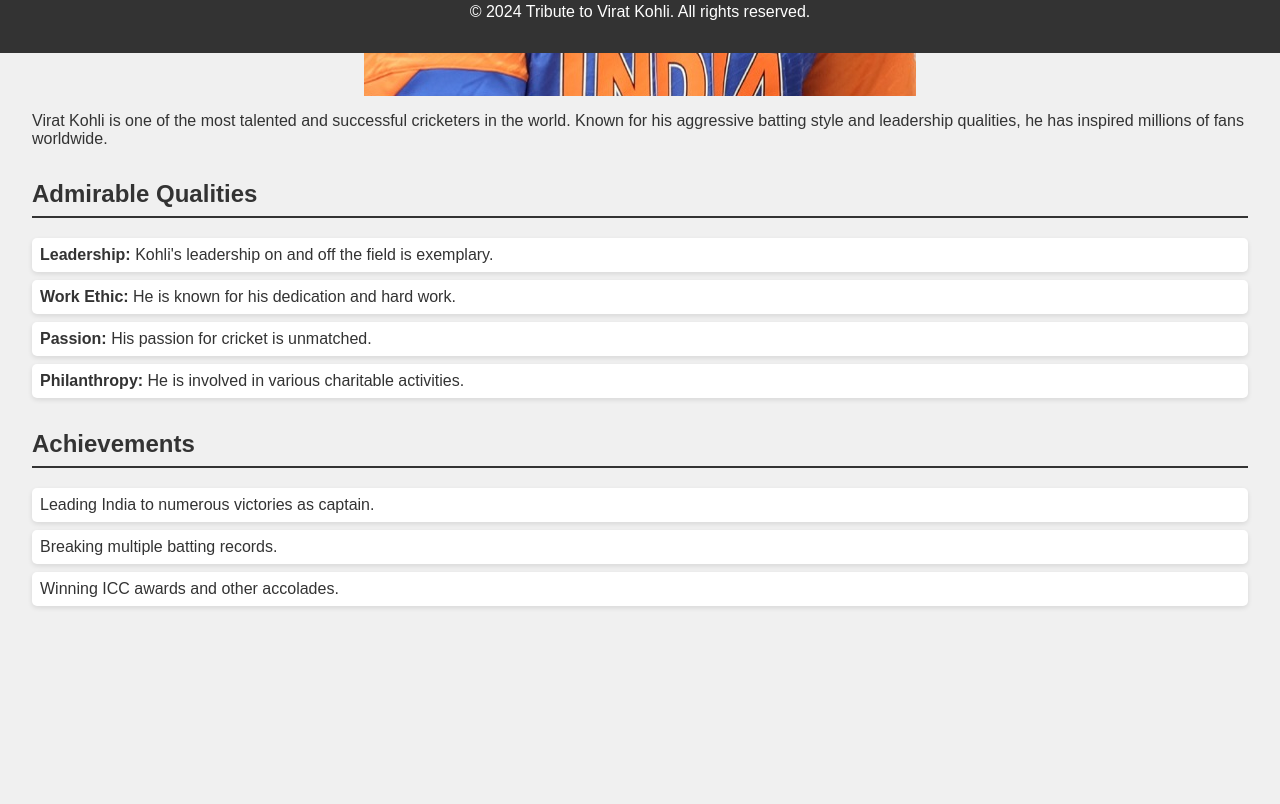
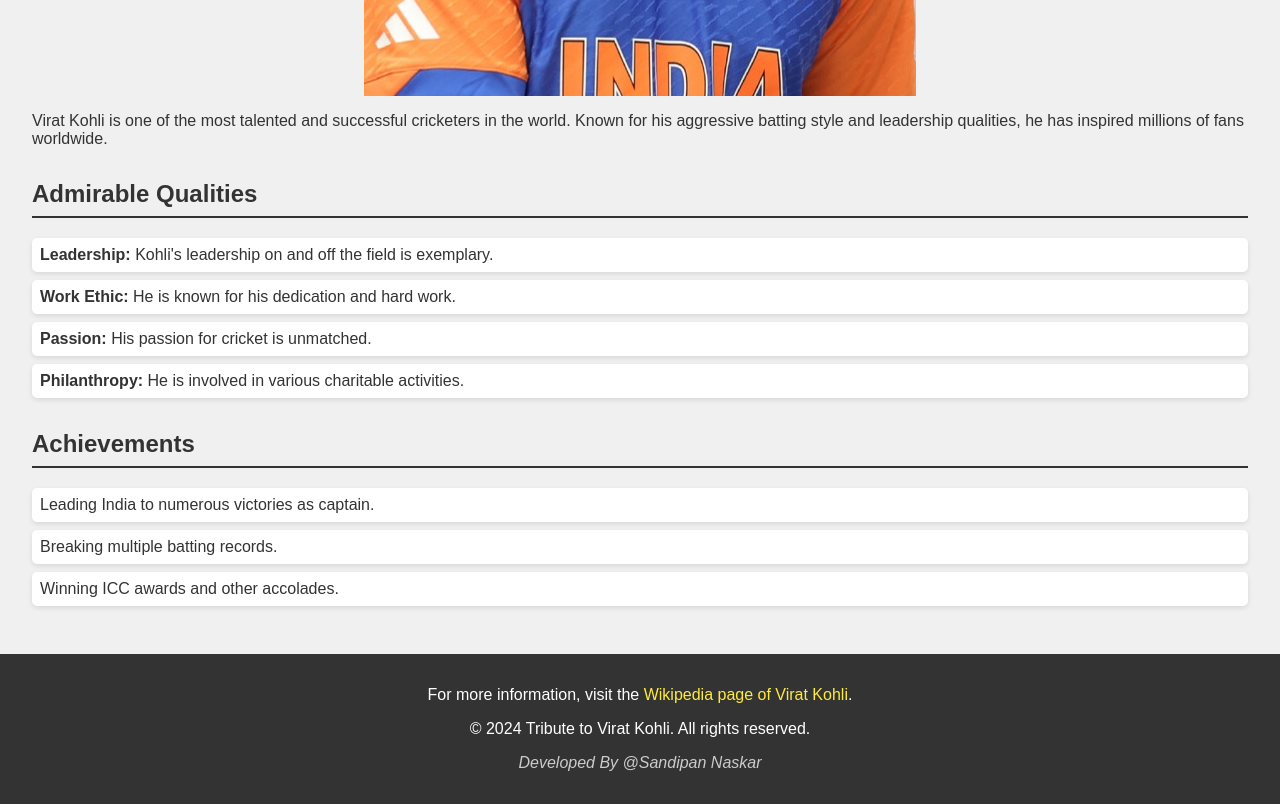
Before and after one commit to Sandipan-Naskar/Level2-Task1, a plain HTML site: page index.html in a window 1280 px wide. Shown: the part 747-1551 px from the top of the page. Before the commit the page ends 1401 px from the top, so only its background shows below. Drawn offline with Linux system fonts and the light colour scheme.

Commit message:
both files edited

```diff
--- a/index.html
+++ b/index.html
@@ -7,6 +7,7 @@
     <link rel="stylesheet" href="styles.css">
 </head>
 <body>
+    <div class="content">
         <header>
             <h1>Virat Kohli</h1>
         </header>
@@ -33,8 +34,11 @@
                 </ul>
             </section>
         </main>
+    </div>
     <footer>
+        <p>For more information, visit the <a href="https://en.wikipedia.org/wiki/Virat_Kohli" target="_blank">Wikipedia page of Virat Kohli</a>.</p>
         <p>&copy; 2024 Tribute to Virat Kohli. All rights reserved.</p>
+        <p class="developer-credit">Developed By @Sandipan Naskar</p>
     </footer>
 </body>
 </html>
--- a/styles.css
+++ b/styles.css
@@ -4,6 +4,13 @@
     color: #333;
     margin: 0;
     padding: 0;
+    display: flex;
+    flex-direction: column;
+    min-height: 100vh;
+}
+
+.content {
+    flex: 1;
 }
 
 header {
@@ -55,7 +62,20 @@
     color: #fff;
     text-align: center;
     padding: 1rem 0;
-    position: absolute;
-    width: 100%;
-    bottom: 0;
+    margin-top: auto;
 }
+
+footer a {
+    color: #ffeb3b;
+    text-decoration: none;
+}
+
+footer a:hover {
+    text-decoration: underline;
+}
+
+.developer-credit {
+    margin-top: 1rem;
+    font-style: italic;
+    color: #ccc;
+}
```
Lines whose indentation alone changed are shown as unchanged.
